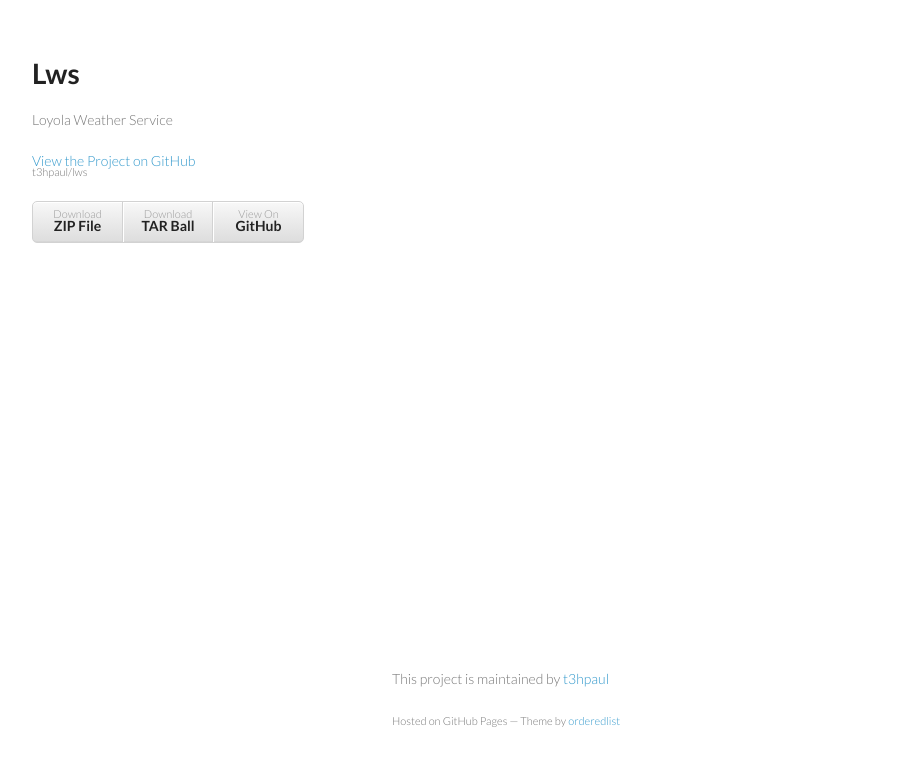
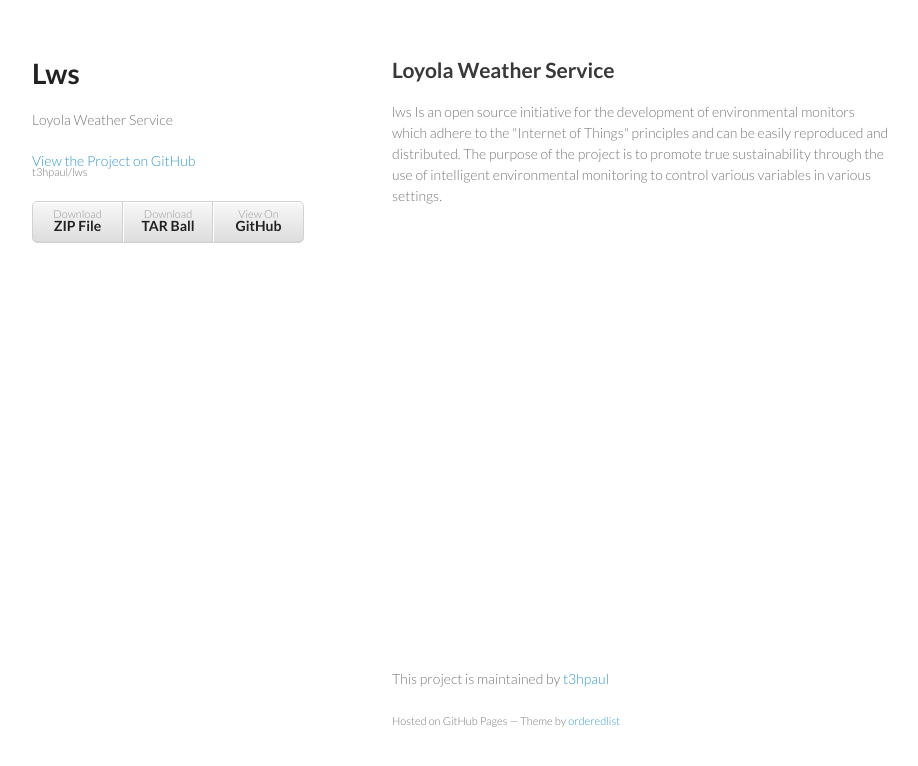
Before and after one commit to asraf209/lws, a plain HTML site: page index.html in a window 1280 px wide. Shown: the whole page, without its empty margins (178-1096 px from the left). Drawn offline with Linux system fonts and the light colour scheme.

Commit message:
Description of the project
Project description added.

```diff
--- a/index.html
+++ b/index.html
@@ -28,6 +28,10 @@
         </ul>
       </header>
       <section>
+
+<h2> Loyola Weather Service </h2>
+    <p> lws Is an open source initiative for the development of environmental monitors which adhere to the "Internet of Things" principles and can be easily reproduced and distributed. The purpose of the project is to promote true sustainability through the use of intelligent environmental monitoring to control various variables in various settings. </p>
+
 
 <!--<p>This automatic page generator is the easiest way to create beautiful pages for all of your projects. Author your page content here using GitHub Flavored Markdown, select a template crafted by a designer, and publish. After your page is generated, you can check out the new branch:</p>
 
```
